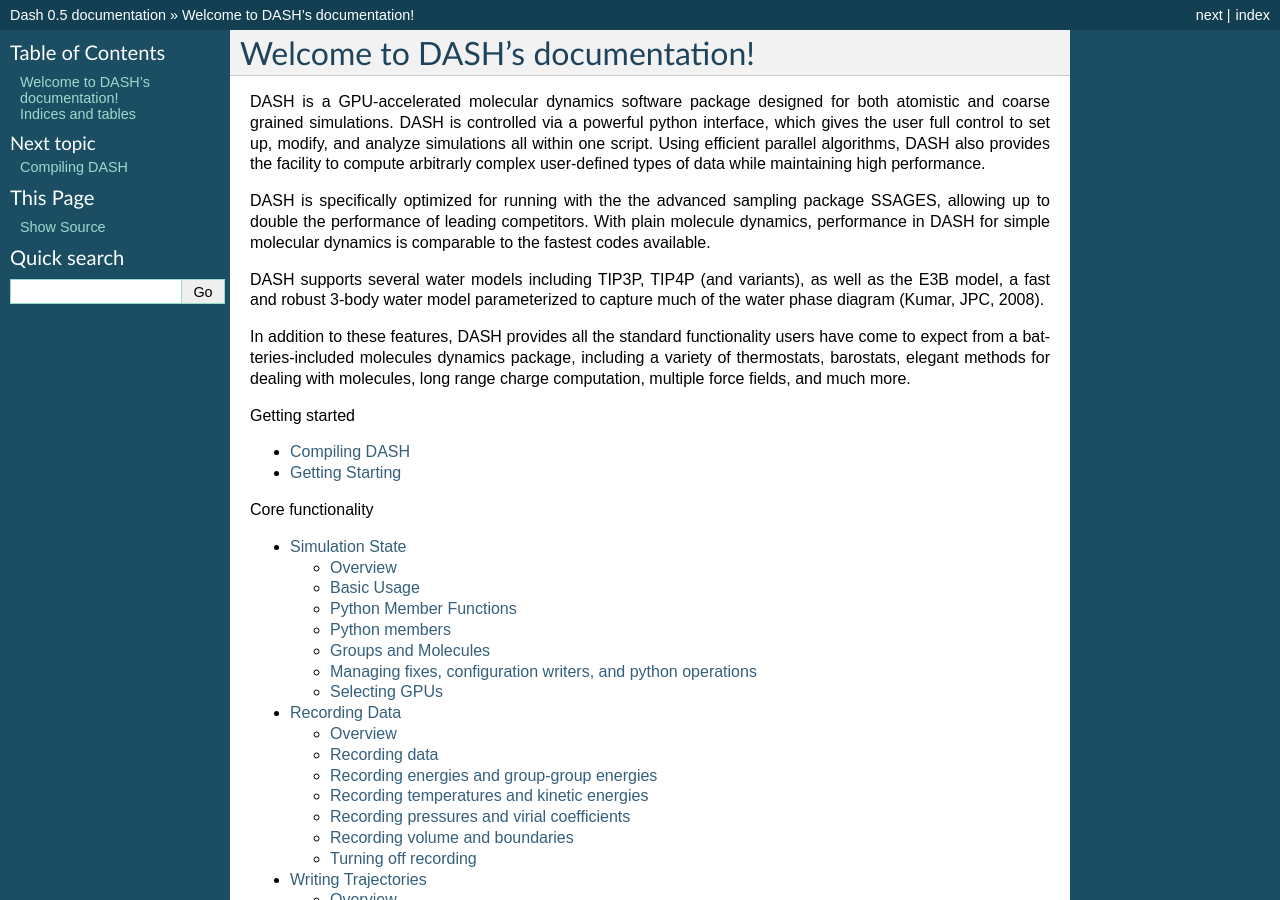
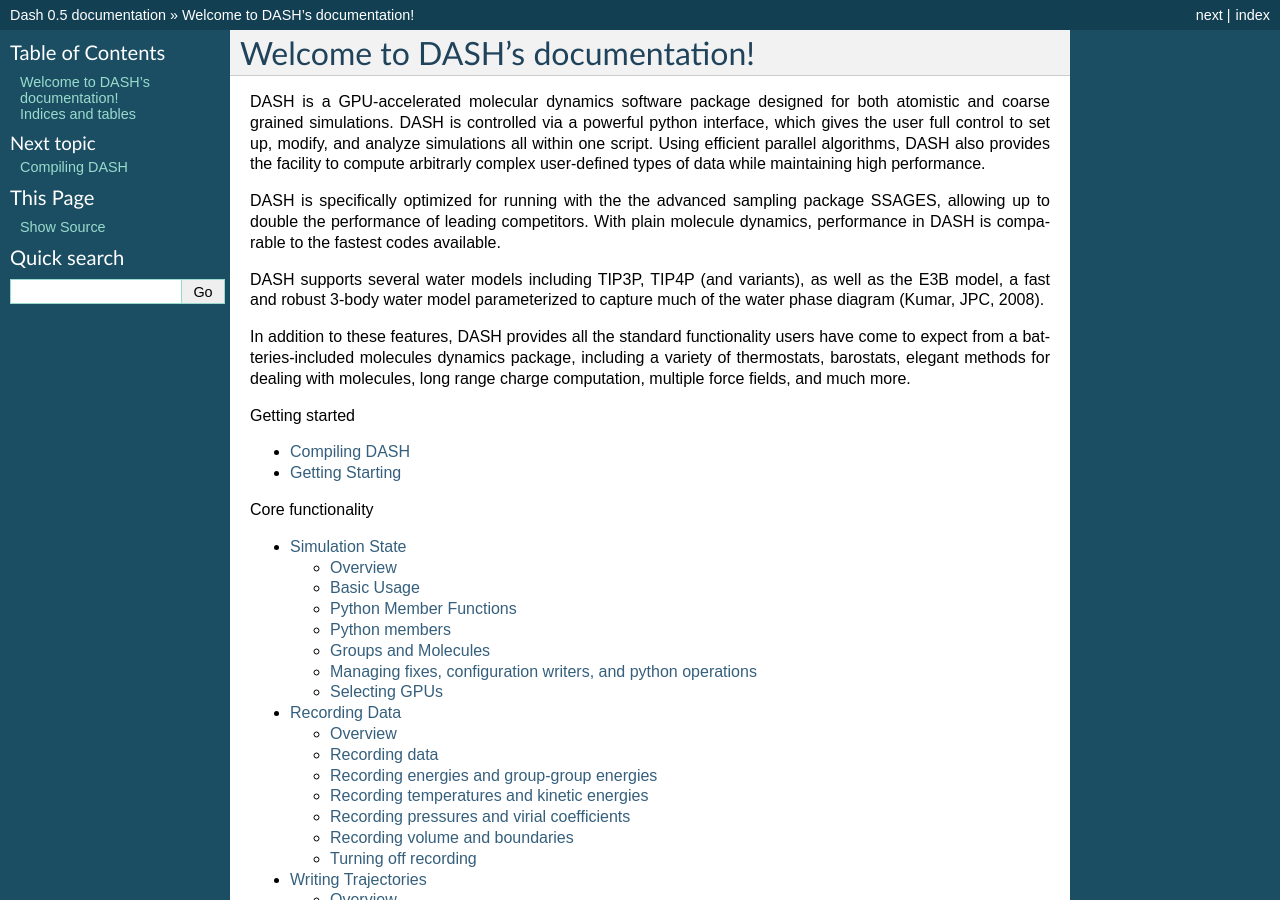
Before and after one commit to jeetain/DASH-public, a Sphinx documentation site: the page built from doc/source/index.rst, in a window 1280 px wide and 900 px high. Built offline with Sphinx 7.4.7, drawn with Linux system fonts in a browser that asks for light colours.

Commit message:
doc correction

```diff
--- a/doc/source/index.rst
+++ b/doc/source/index.rst
@@ -9,7 +9,7 @@ Welcome to DASH's documentation!
 
 DASH is a GPU-accelerated molecular dynamics software package designed for both atomistic and coarse grained simulations.  DASH is controlled via a powerful python interface, which gives the user full control to set up, modify, and analyze simulations all within one script.  Using efficient parallel algorithms, DASH also provides the facility to compute arbitrarly complex user-defined types of data while maintaining high performance.
 
-DASH is specifically optimized for running with the the advanced sampling package SSAGES, allowing up to double the performance of leading competitors.  With plain molecule dynamics, performance in DASH for simple molecular dynamics is comparable to the fastest codes available.
+DASH is specifically optimized for running with the the advanced sampling package SSAGES, allowing up to double the performance of leading competitors.  With plain molecule dynamics, performance in DASH is comparable to the fastest codes available.
 
 DASH supports several water models including TIP3P, TIP4P (and variants), as well as the E3B model, a fast and robust 3-body water model parameterized to capture much of the water phase diagram (Kumar, JPC, 2008).
 
```
Also changed, not shown: README.md (+1 -1 lines).
